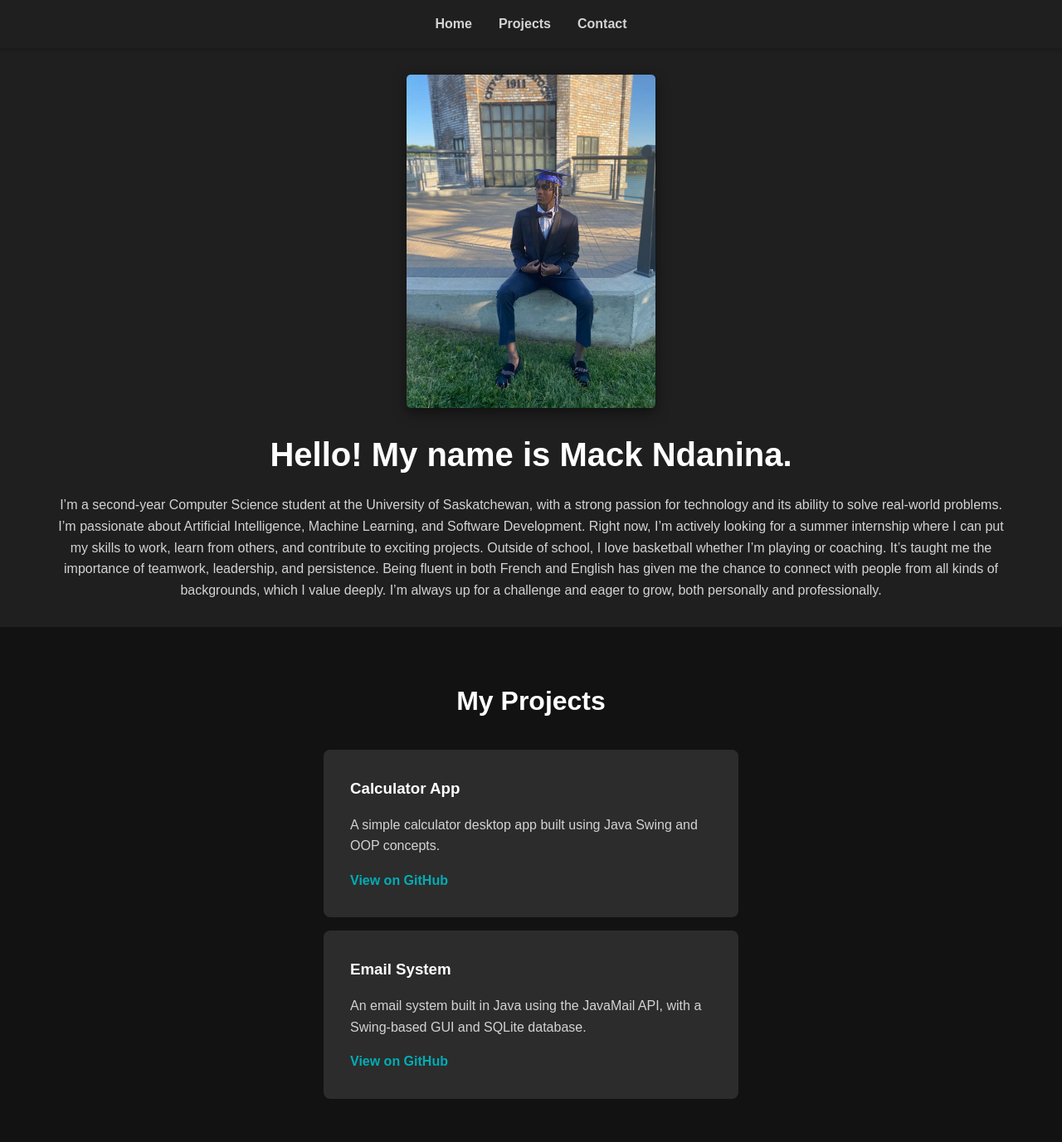
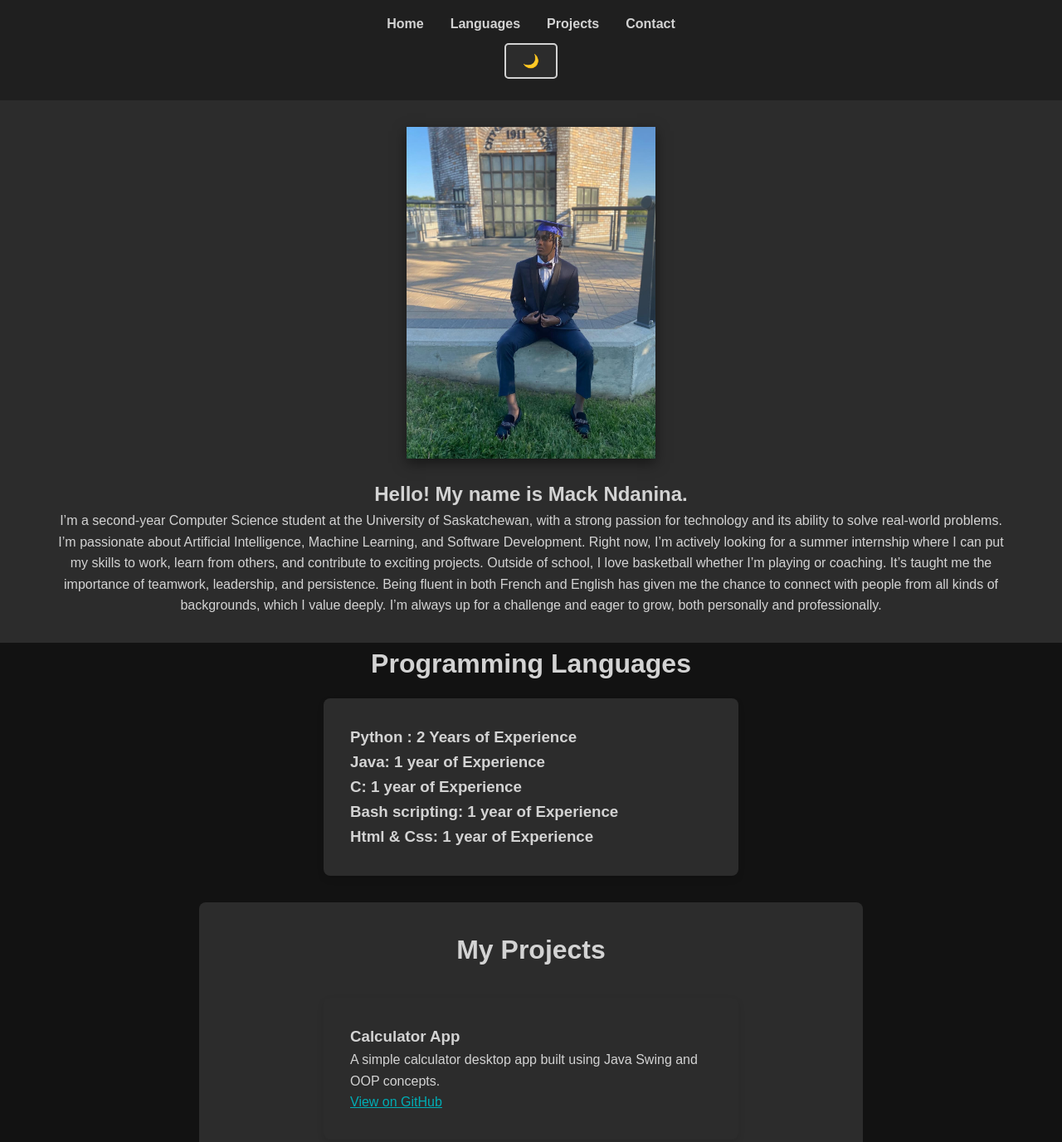
Before and after one commit to Mndanina1725/Portfolio-website, a website built with webpack: page index.html in a window 1280 px wide. Shown: the top 1377 px of the page at 83% size. Built offline with nearby package versions, Linux system fonts and the light colour scheme.

Commit message:
Just add a dark and light mode

```diff
--- a/css/style.css
+++ b/css/style.css
@@ -7,21 +7,39 @@
 
 body {
   font-family: Arial, sans-serif;
-  background-color: #121212;
-  color: #d3d3d3;
+  background-color: var(--bg-color);
+  color: var(--text-color);
   line-height: 1.6;
   overflow-x: hidden;
+  transition: background-color 0.3s, color 0.3s;
+}
+
+/* 🌙 Default Dark Mode (Root Variables) */
+:root {
+  --bg-color: #121212; /* Dark background */
+  --text-color: #d3d3d3; /* Light gray text */
+  --nav-bg: #1f1f1f; /* Dark navbar */
+  --section-bg: #2c2c2c; /* Dark sections */
+  --link-color: #00adb5; /* Cyan links */
+  --box-bg: #2c2c2c; /* Dark boxes */
+}
+
+/* ☀️ Light Mode */
+.light-mode {
+  --bg-color: #f9f9f9; /* Soft white background */
+  --text-color: #000000; /* Dark text for readability */
+  --nav-bg: #ffffff; /* White navbar */
+  --section-bg: #ffffff; /* White sections */
+  --link-color: #007bff; /* Blue links */
+  --box-bg: #f0f0f0; /* Light gray boxes */
 }
 
 /* Navigation Bar */
 nav {
-  background-color: #1f1f1f;
+  background-color: var(--nav-bg);
   padding: 1rem 0;
   text-align: center;
   box-shadow: 0 2px 5px rgba(0, 0, 0, 0.2);
-  position: sticky;
-  top: 0;
-  z-index: 10;
 }
 
 nav ul {
@@ -32,7 +50,7 @@ nav ul {
 }
 
 nav ul li a {
-  color: #d3d3d3;
+  color: var(--text-color);
   text-decoration: none;
   font-weight: bold;
   font-size: 1rem;
@@ -40,16 +58,16 @@ nav ul li a {
 }
 
 nav ul li a:hover {
-  color: #ffffff;
+  color: var(--link-color);
 }
 
 /* Hero Section */
 .hero-section {
   text-align: center;
   padding: 2rem 5%;
-  background-color: #1f1f1f;
+  background-color: var(--section-bg);
 }
-
+/* Profile Picture Styling */
 .hero-image-container {
   display: flex;
   justify-content: center;
@@ -57,74 +75,76 @@ nav ul li a:hover {
 }
 
 .hero-image {
-  width: 300px;
-  height: auto;
-  border-radius: 5px;
+  width: 300px; /* Change this to adjust size */
+  height: 400px; /* Ensures it is a square */
+   /* Makes it circular */
+  object-fit: cover; /* Ensures it keeps proportions */
   box-shadow: 0 5px 15px rgba(0, 0, 0, 0.5);
 }
 
-.hero-content h1 {
-  font-size: 2.5rem;
-  color: #ffffff;
-  margin-bottom: 1rem;
-}
-
-.hero-content p {
-  font-size: 1rem;
-  color: #d3d3d3;
-}
-
-/* Projects Section */
+/* Sections */
 .section {
-  padding: 4rem 5%;
+  background-color: var(--section-bg);
+  padding: 2rem;
+  margin: 1rem auto;
+  border-radius: 8px;
+  max-width: 800px;
   text-align: center;
 }
 
+/* Section Headings */
 .section h2 {
   font-size: 2rem;
   margin-bottom: 2rem;
-  color: #ffffff;
+  color: var(--text-color);
 }
 
-.project {
-  background-color: #2c2c2c;
+/* Project and Language Boxes */
+.project, .language-container {
+  background-color: var(--box-bg);
   padding: 2rem;
   margin: 1rem auto;
   border-radius: 8px;
   max-width: 500px;
+  box-shadow: 0 4px 8px rgba(0, 0, 0, 0.1);
   text-align: left;
 }
 
-.project h3 {
-  color: #ffffff;
-  margin-bottom: 1rem;
+/* Project Text */
+.project h3, .project p {
+  color: var(--text-color);
 }
 
-.project p {
-  color: #d3d3d3;
-  margin-bottom: 1rem;
+/* Links */
+a {
+  color: var(--link-color);
 }
 
-.project a {
-  text-decoration: none;
-  color: #00adb5;
-  font-weight: bold;
-  transition: color 0.3s;
+a:hover {
+  color: #02d8e9;
 }
 
-.project a:hover {
-  color: #02d8e9;
+/* Programming Languages Section */
+.language-section {
+  text-align: center;
+  margin-bottom: 2rem;
+}
+
+.section-title {
+  font-size: 2rem;
+  color: var(--text-color);
+  margin-bottom: 0.5rem;
 }
 
 /* Contact Section */
 #contact h2 {
   font-size: 2rem;
   margin-bottom: 1.5rem;
-  color: #ffffff;
+  color: var(--text-color);
 }
 
 #contact p a {
-  color: #00adb5;
+  color: var(--link-color);
   text-decoration: none;
 }
 
@@ -132,11 +152,29 @@ nav ul li a:hover {
   color: #02d8e9;
 }
 
+/* Theme Toggle Button */
+#theme-toggle {
+  background-color: var(--section-bg);
+  color: var(--text-color);
+  border: 2px solid var(--text-color);
+  padding: 10px 20px;
+  font-size: 1rem;
+  cursor: pointer;
+  border-radius: 5px;
+  margin: 10px;
+  transition: all 0.3s;
+}
+
+#theme-toggle:hover {
+  background-color: var(--link-color);
+  color: white;
+}
+
 /* Footer */
 footer {
   text-align: center;
-  background-color: #1f1f1f;
+  background-color: var(--nav-bg);
   padding: 1.5rem 0;
   font-size: 0.9rem;
-  color: #777;
+  color: var(--text-color);
 }
--- a/index.html
+++ b/index.html
@@ -12,10 +12,15 @@
 <nav>
   <ul>
     <li><a href="#home">Home</a></li>
+    <li><a href="#Programming Languages">Languages</a></li>
     <li><a href="#projects">Projects</a></li>
     <li><a href="#contact">Contact</a></li>
   </ul>
+  <button id="theme-toggle">🌙 </button>
 </nav>
+
+
+
 
 <!-- Home Section -->
 <section id="home" class="hero-section">
@@ -40,6 +45,21 @@
   </div>
 </section>
 
+<!-- Languages section -->
+
+<section class="language-section">
+  <h2 class="section-title">Programming Languages</h2> <!-- Title outside the gray box -->
+  <div class="language-container">
+    <h3>Python : 2 Years of Experience</h3>
+    <h3>Java: 1 year of Experience</h3>
+    <h3>C: 1 year of Experience</h3>
+    <h3>Bash scripting: 1 year of Experience</h3>
+    <h3>Html & Css: 1 year of Experience</h3>
+  </div>
+</section>
+
+
+
 <!-- Projects Section -->
 <section id="projects" class="section">
   <h2>My Projects</h2>
@@ -52,6 +72,12 @@
     <h3>Email System</h3>
     <p>An email system built in Java using the JavaMail API, with a Swing-based GUI and SQLite database.</p>
     <a href="https://github.com/Mndanina1725/Email-System" target="_blank">View on GitHub</a>
+  </div>
+  <div class="project">
+    <h3>Art4Others: Student led Non profit</h3>
+    <p> Build a basic web application for a student led non profit, using html and css and js. I am also the tech lead
+    for that Non profit and run the social medias.</p>
+    <a href="https://github.com/Mndanina1725/art4others" target="_blank">View on Github</a>
   </div>
 </section>
 
@@ -67,5 +93,36 @@
 <footer>
   <p>&copy; 2024 Mack Ndanina. All rights reserved.</p>
 </footer>
+<!-- Footer -->
+
+<!-- JavaScript (Placed Before Closing Body Tag) -->
+<script>
+  document.addEventListener("DOMContentLoaded", function () {
+    const toggleButton = document.getElementById("theme-toggle");
+    const body = document.body;
+
+    // Check Local Storage for User Preference
+    if (localStorage.getItem("theme") === "light") {
+      body.classList.add("light-mode");
+      toggleButton.textContent = "🌙 Switch to Dark Mode";
+    }
+
+    // Toggle Theme on Click
+    toggleButton.addEventListener("click", function () {
+      if (body.classList.contains("light-mode")) {
+        body.classList.remove("light-mode");
+        localStorage.setItem("theme", "dark");
+        toggleButton.textContent = "☀️ Switch to Light Mode";
+      } else {
+        body.classList.add("light-mode");
+        localStorage.setItem("theme", "light");
+        toggleButton.textContent = "🌙 Switch to Dark Mode";
+      }
+    });
+  });
+</script>
+
+
+
 </body>
 </html>
```
